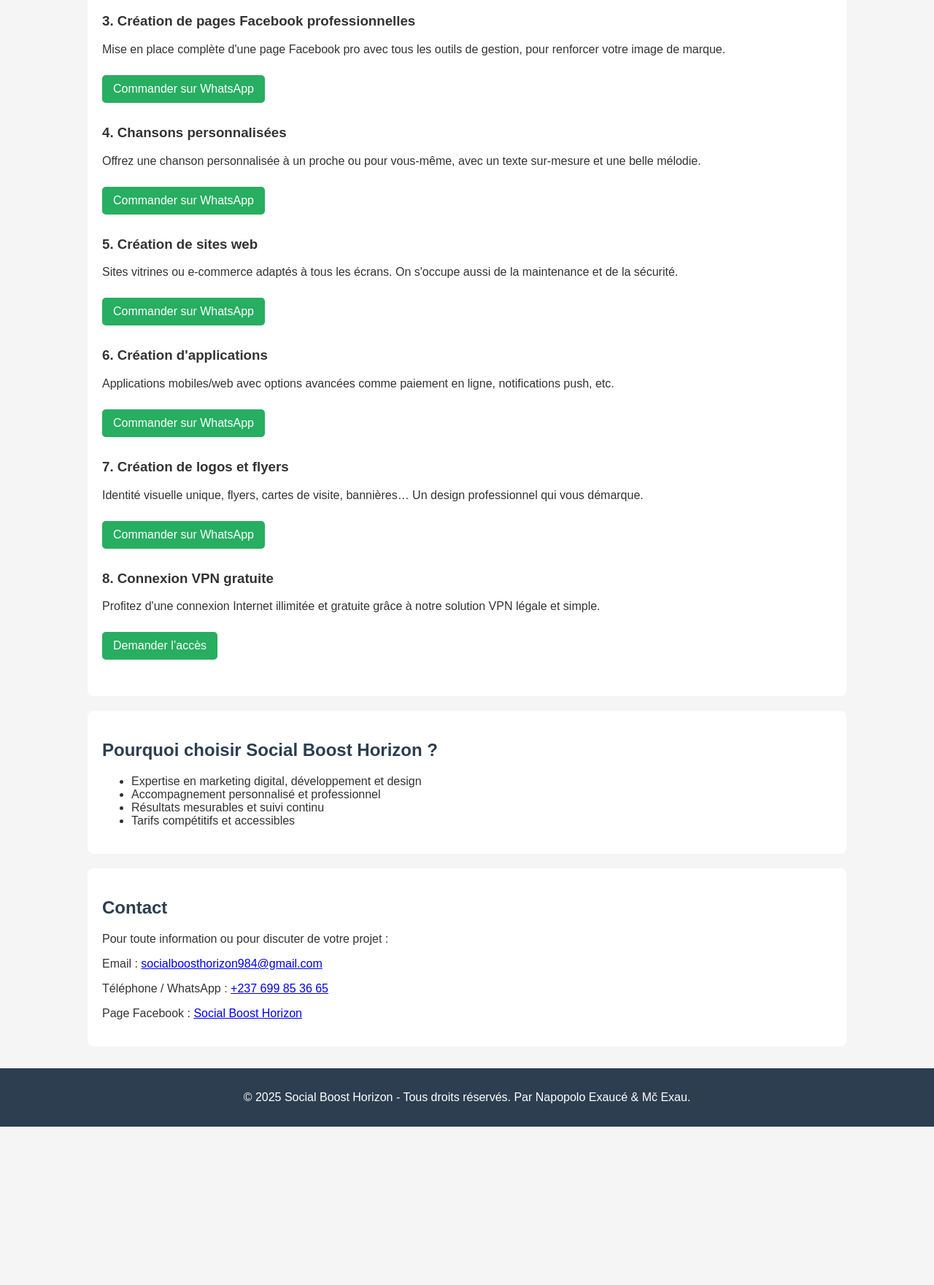
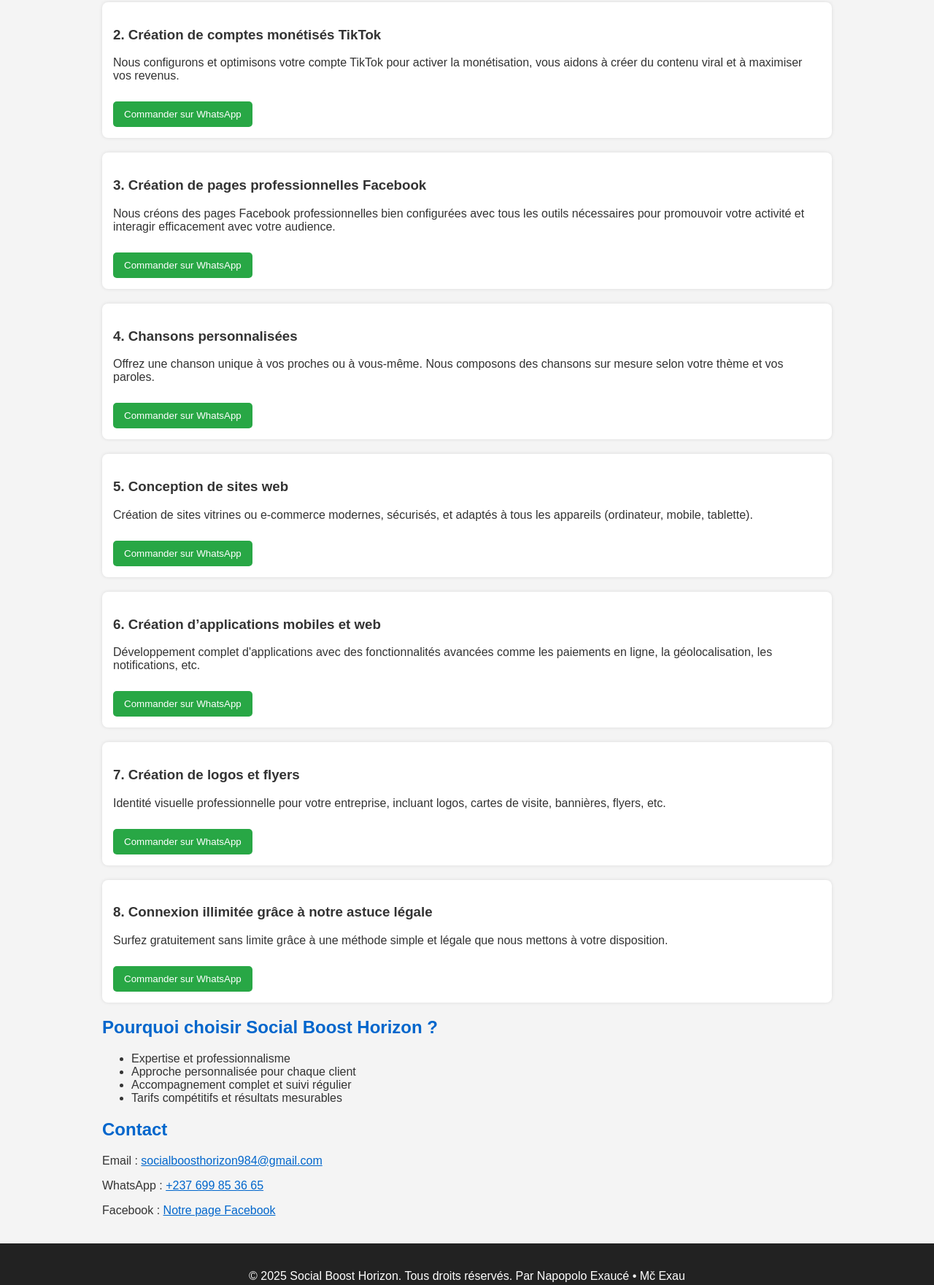
Before and after one commit to exaucenapopolo/Social-Booste-horizon-, a plain HTML site: page index.html in a window 1280 px wide. Shown: the part 567-2328 px from the top of the page at 73% size. Before the commit the page ends 2111 px from the top, so only its background shows below. Drawn offline with Linux system fonts and the light colour scheme.

Commit message:
Add files via upload

```diff
--- a/index.html
+++ b/index.html
@@ -8,11 +8,11 @@
     body {
       font-family: Arial, sans-serif;
       margin: 0;
-      background: #f5f5f5;
+      background-color: #f4f4f4;
       color: #333;
     }
     header {
-      background: #2c3e50;
+      background-color: #0066cc;
       color: white;
       padding: 20px;
       text-align: center;
@@ -21,113 +21,120 @@
       padding: 20px;
       max-width: 1000px;
       margin: auto;
-      background: white;
-      margin-top: 20px;
-      border-radius: 8px;
     }
-    h2 {
-      color: #2c3e50;
+    h1, h2 {
+      color: #0066cc;
     }
     .service {
-      margin-bottom: 30px;
+      background-color: white;
+      padding: 15px;
+      margin: 20px 0;
+      border-radius: 8px;
+      box-shadow: 0 0 5px rgba(0,0,0,0.1);
     }
-    .button {
-      display: inline-block;
-      background: #27ae60;
+    .service button {
+      background-color: #28a745;
       color: white;
+      border: none;
       padding: 10px 15px;
+      margin-top: 10px;
+      cursor: pointer;
       border-radius: 5px;
-      text-decoration: none;
-      margin-top: 10px;
+    }
+    .service button:hover {
+      background-color: #218838;
     }
     footer {
+      background-color: #222;
+      color: white;
       text-align: center;
-      background: #2c3e50;
-      color: white;
-      padding: 15px;
-      margin-top: 30px;
+      padding: 20px;
+    }
+    a {
+      color: #0066cc;
     }
   </style>
 </head>
 <body>
 
 <header>
-  <h1>Bienvenue chez Social Boost Horizon</h1>
-  <p>Boostez votre visibilité, élargissez votre audience et faites grandir votre activité grâce à nos services professionnels et innovants.</p>
+  <h1>Social Boost Horizon</h1>
+  <p>Votre partenaire de confiance pour booster votre présence en ligne</p>
 </header>
 
 <section>
+  <h2>Présentation</h2>
+  <p>
+    Bienvenue chez Social Boost Horizon, votre partenaire de confiance pour le développement et l’optimisation de votre présence en ligne.
+    Notre mission est d’accompagner les entreprises, les entrepreneurs et les particuliers dans leur stratégie digitale, afin d’accroître leur visibilité et leur notoriété sur l’ensemble des plateformes sociales.
+  </p>
+
   <h2>Nos Services</h2>
 
   <div class="service">
     <h3>1. Boostage sur les réseaux sociaux</h3>
-    <p>Développez votre communauté grâce à l'augmentation d'abonnés, de likes, de vues et de partages. Nous optimisons aussi vos comptes pour plus d'engagement.</p>
-    <a href="https://wa.me/237699853665" class="button">Commander sur WhatsApp</a>
+    <p>Développez votre communauté, gagnez en crédibilité et atteignez un public plus large grâce à nos packs de boost d’abonnés, vues, likes et commentaires.</p>
+    <button onclick="window.location.href='https://wa.me/237699853665'">Commander sur WhatsApp</button>
   </div>
 
   <div class="service">
-    <h3>2. Création de comptes TikTok monétisables</h3>
-    <p>Nous configurons votre compte TikTok pour qu’il commence à générer des revenus, avec du contenu adapté et des stratégies efficaces.</p>
-    <a href="https://wa.me/237699853665" class="button">Commander sur WhatsApp</a>
+    <h3>2. Création de comptes monétisés TikTok</h3>
+    <p>Nous configurons et optimisons votre compte TikTok pour activer la monétisation, vous aidons à créer du contenu viral et à maximiser vos revenus.</p>
+    <button onclick="window.location.href='https://wa.me/237699853665'">Commander sur WhatsApp</button>
   </div>
 
   <div class="service">
-    <h3>3. Création de pages Facebook professionnelles</h3>
-    <p>Mise en place complète d'une page Facebook pro avec tous les outils de gestion, pour renforcer votre image de marque.</p>
-    <a href="https://wa.me/237699853665" class="button">Commander sur WhatsApp</a>
+    <h3>3. Création de pages professionnelles Facebook</h3>
+    <p>Nous créons des pages Facebook professionnelles bien configurées avec tous les outils nécessaires pour promouvoir votre activité et interagir efficacement avec votre audience.</p>
+    <button onclick="window.location.href='https://wa.me/237699853665'">Commander sur WhatsApp</button>
   </div>
 
   <div class="service">
     <h3>4. Chansons personnalisées</h3>
-    <p>Offrez une chanson personnalisée à un proche ou pour vous-même, avec un texte sur-mesure et une belle mélodie.</p>
-    <a href="https://wa.me/237699853665" class="button">Commander sur WhatsApp</a>
+    <p>Offrez une chanson unique à vos proches ou à vous-même. Nous composons des chansons sur mesure selon votre thème et vos paroles.</p>
+    <button onclick="window.location.href='https://wa.me/237699853665'">Commander sur WhatsApp</button>
   </div>
 
   <div class="service">
-    <h3>5. Création de sites web</h3>
-    <p>Sites vitrines ou e-commerce adaptés à tous les écrans. On s'occupe aussi de la maintenance et de la sécurité.</p>
-    <a href="https://wa.me/237699853665" class="button">Commander sur WhatsApp</a>
+    <h3>5. Conception de sites web</h3>
+    <p>Création de sites vitrines ou e-commerce modernes, sécurisés, et adaptés à tous les appareils (ordinateur, mobile, tablette).</p>
+    <button onclick="window.location.href='https://wa.me/237699853665'">Commander sur WhatsApp</button>
   </div>
 
   <div class="service">
-    <h3>6. Création d'applications</h3>
-    <p>Applications mobiles/web avec options avancées comme paiement en ligne, notifications push, etc.</p>
-    <a href="https://wa.me/237699853665" class="button">Commander sur WhatsApp</a>
+    <h3>6. Création d’applications mobiles et web</h3>
+    <p>Développement complet d'applications avec des fonctionnalités avancées comme les paiements en ligne, la géolocalisation, les notifications, etc.</p>
+    <button onclick="window.location.href='https://wa.me/237699853665'">Commander sur WhatsApp</button>
   </div>
 
   <div class="service">
     <h3>7. Création de logos et flyers</h3>
-    <p>Identité visuelle unique, flyers, cartes de visite, bannières… Un design professionnel qui vous démarque.</p>
-    <a href="https://wa.me/237699853665" class="button">Commander sur WhatsApp</a>
+    <p>Identité visuelle professionnelle pour votre entreprise, incluant logos, cartes de visite, bannières, flyers, etc.</p>
+    <button onclick="window.location.href='https://wa.me/237699853665'">Commander sur WhatsApp</button>
   </div>
 
   <div class="service">
-    <h3>8. Connexion VPN gratuite</h3>
-    <p>Profitez d'une connexion Internet illimitée et gratuite grâce à notre solution VPN légale et simple.</p>
-    <a href="https://wa.me/237699853665" class="button">Demander l’accès</a>
+    <h3>8. Connexion illimitée grâce à notre astuce légale</h3>
+    <p>Surfez gratuitement sans limite grâce à une méthode simple et légale que nous mettons à votre disposition.</p>
+    <button onclick="window.location.href='https://wa.me/237699853665'">Commander sur WhatsApp</button>
   </div>
-</section>
 
-<section>
   <h2>Pourquoi choisir Social Boost Horizon ?</h2>
   <ul>
-    <li>Expertise en marketing digital, développement et design</li>
-    <li>Accompagnement personnalisé et professionnel</li>
-    <li>Résultats mesurables et suivi continu</li>
-    <li>Tarifs compétitifs et accessibles</li>
+    <li>Expertise et professionnalisme</li>
+    <li>Approche personnalisée pour chaque client</li>
+    <li>Accompagnement complet et suivi régulier</li>
+    <li>Tarifs compétitifs et résultats mesurables</li>
   </ul>
-</section>
 
-<section>
   <h2>Contact</h2>
-  <p>Pour toute information ou pour discuter de votre projet :</p>
   <p>Email : <a href="mailto:socialboosthorizon984@gmail.com">socialboosthorizon984@gmail.com</a></p>
-  <p>Téléphone / WhatsApp : <a href="https://wa.me/237699853665">+237 699 85 36 65</a></p>
-  <p>Page Facebook : <a href="https://www.facebook.com/profile.php?id=61574589563101&mibextid=wwXIfr">Social Boost Horizon</a></p>
+  <p>WhatsApp : <a href="https://wa.me/237699853665">+237 699 85 36 65</a></p>
+  <p>Facebook : <a href="https://www.facebook.com/profile.php?id=61574589563101&mibextid=wwXIfr" target="_blank">Notre page Facebook</a></p>
 </section>
 
 <footer>
-  <p>© 2025 Social Boost Horizon - Tous droits réservés. Par Napopolo Exaucé & Mč Exau.</p>
+  <p>© 2025 Social Boost Horizon. Tous droits réservés. Par Napopolo Exaucé • Mč Exau</p>
 </footer>
 
 </body>
```
